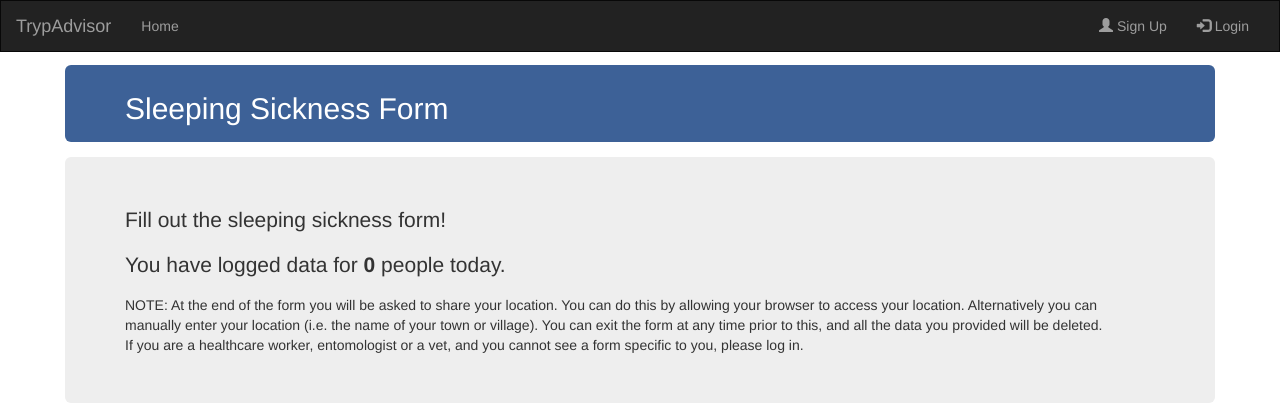
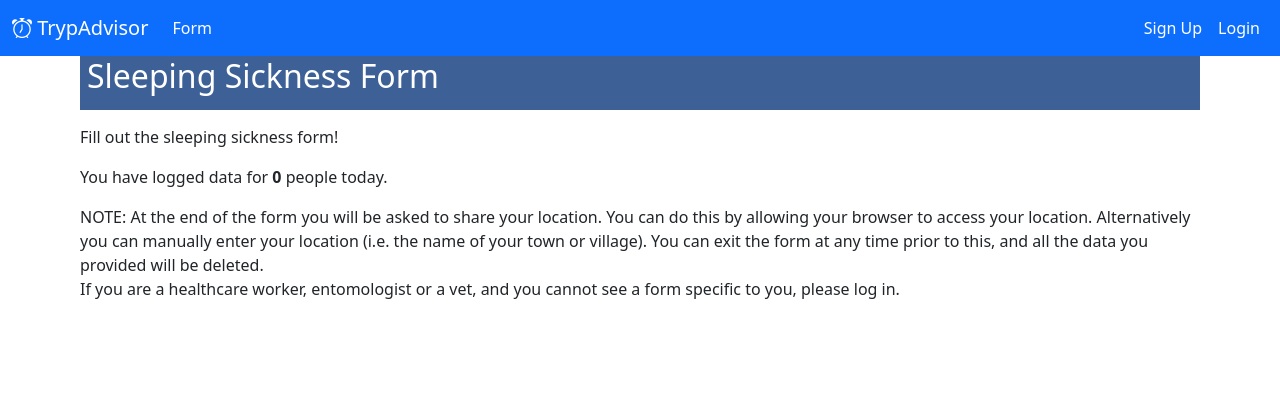
Before and after one commit to ineshbose/UofG_Team_Project_Main, a Django app: page /form/ in a window 1280 px wide. Shown: the top 420 px of the page. Run offline with Django 3.2, Linux system fonts and the light colour scheme; data that the repository does not hold is empty; some libraries are stand-ins or nearby versions.

Commit message:
Base, with latest scripts

```diff
--- a/templates/sleep_app/base.html
+++ b/templates/sleep_app/base.html
@@ -1,49 +1,68 @@
 <!DOCTYPE html>
 {% load static %}
-<html>
+<html lang="en">
 
 <head>
-    <title>TrypAdvisor{% block title_block %} - Sleeping Sickness Surveillance Form{% endblock %}</title>
     <meta charset="utf-8">
-    <meta name="viewport" content="width=device-width, initial-scale=1, shrink-to-fit=no">
+    <meta name="viewport" content="width=device-width, initial-scale=1"><meta name="description" content="">
+    <meta name="author" content="">
     <meta name="generator" content="Jekyll v3.8.5">
-    <link rel="stylesheet" href="https://maxcdn.bootstrapcdn.com/bootstrap/3.3.6/css/bootstrap.min.css">
+    <link rel="icon" href="">
+    <title>
+        TrypAdvisor{% block title_block %} - Sleeping Sickness Surveillance Form{% endblock %}
+    </title>
+    <!-- Bootstrap -->
+    <link href="https://cdn.jsdelivr.net/npm/bootstrap@5.0.0-beta3/dist/css/bootstrap.min.css" rel="stylesheet" integrity="sha384-eOJMYsd53ii+scO/bJGFsiCZc+5NDVN2yr8+0RDqr0Ql0h+rP48ckxlpbzKgwra6" crossorigin="anonymous">
+    <!-- Load icon library -->
+    <link rel="stylesheet" href="https://cdn.jsdelivr.net/npm/bootstrap-icons@1.4.0/font/bootstrap-icons.css">
+    <!-- Custom styles for this template -->
     <link rel="stylesheet" type="text/css" href="{% static 'sleep_app/css/base.css' %}">
-    {% block head_block %}
-    {% endblock %}
+    {% block head_block %}{% endblock %}
 </head>
 
-<body data-new-gr-c-s-check-loaded="14.1000.0" data-gr-ext-installed="">
-<nav class="navbar navbar-inverse" style="position: fixed; top: 0; width: 100%;">
+<body>
+    <nav class="navbar fixed-top navbar-expand-md navbar-dark bg-primary">
         <div class="container-fluid">
-        <div class="navbar-header">
-            <button type="button" class="navbar-toggle collapsed" data-toggle="collapse" data-target="#myNavbar" aria-expanded="false">
-                <span class="icon-bar"></span>
-                <span class="icon-bar"></span>
-                <span class="icon-bar"></span>
+          <a class="navbar-brand" href="{% url 'sleep_app:index' %}"><i class="bi-alarm"></i> TrypAdvisor</a>
+          <button class="navbar-toggler" type="button" data-bs-toggle="collapse" data-bs-target="#navbarSupportedContent" aria-controls="navbarSupportedContent" aria-expanded="false" aria-label="Toggle navigation">
+            <span class="navbar-toggler-icon"></span>
           </button>
-            <a class="navbar-brand" href="/form/">TrypAdvisor</a>
-        </div>
-        <div class="navbar-collapse collapse" id="myNavbar" aria-expanded="false" style="height: 1px;">
-            <ul class="nav navbar-nav">
-                <li><a href="/form/">Home</a></li>
+          <div class="collapse navbar-collapse" id="navbarSupportedContent">
+            <ul class="navbar-nav me-auto">
+              <li class="nav-item">
+                <a class="nav-link active" href="{% url 'sleep_app:main_form_page' %}">Form</a>
+              </li>
               {% if user.is_authenticated %}
               {% if user.is_staff %}
-                <li><a href="/table">Table</a></li>
-                <li><a href="/map">Map</a></li>
-                {% endif %}
+              <li class="nav-item">
+                <a class="nav-link active" href="{% url 'sleep_app:table' %}">Table</a>
+              </li>
+              <li class="nav-item">
+                <a class="nav-link active" href="{% url 'sleep_app:map' %}">Map</a>
+              </li>
               {% endif %}
               {% if user.is_superuser %}
-                <li><a href="/admin">Admin</a></li>
+              <li class="nav-item">
+                <a class="nav-link active" href="/admin">Admin</a>
+              </li>
+              {% endif %}
               {% endif %}
             </ul>
             <ul class="nav navbar-nav navbar-right">
                 {% if user.is_authenticated %}
-                <li><a class="disabled">Hello, {{ user.username }}</a></li>
-                <li><a href="{% url 'sleep_app:logout' %}"><span class="glyphicon glyphicon-log-in"></span> Logout</a></li>
+                <li class="nav-item">
+                    <a class="nav-link active">Hello, {{ user.username }}</a>
+                </li>
+                <li class="nav-item">
+                    <a class="nav-link active" href="{% url 'sleep_app:logout' %}"><span class="glyphicon glyphicon-log-in"></span> Logout</a>
+                </li>
                 {% else %}
-                <li><a href="{% url 'sleep_app:register' %}"><span class="glyphicon glyphicon-user"></span> Sign Up</a></li>
-                <li><a href="{% url 'sleep_app:login' %}"><span class="glyphicon glyphicon-log-in"></span> Login</a></li>
+                <li class="nav-item">
+                    <a class="nav-link active" href="{% url 'sleep_app:register' %}"><span class="glyphicon glyphicon-user"></span> Sign Up</a>
+                </li>
+                <li class="nav-item">
+                    <a class="nav-link active" href="{% url 'sleep_app:login' %}"><span class="glyphicon glyphicon-log-in"></span> Login</a>
+                </li>
                 {% endif %}
             </ul>
           </div>
@@ -58,9 +77,6 @@
     {% endblock %}
 </body>
 
-<script src="https://cpwebassets.codepen.io/assets/common/stopExecutionOnTimeout-157cd5b220a5c80d4ff8e0e70ac069bffd87a61252088146915e8726e5d9f147.js"></script>
-<script src="https://cdnjs.cloudflare.com/ajax/libs/jquery/1.9.1/jquery.min.js"></script>
-<script src="https://cdnjs.cloudflare.com/ajax/libs/twitter-bootstrap/3.3.7/js/bootstrap.min.js"></script>
-<script src="https://cdpn.io/cp/internal/boomboom/pen.js?key=pen.js-704c88a1-c75d-da14-879b-e6d20018820a" crossorigin=""></script>
+<script src="https://cdn.jsdelivr.net/npm/bootstrap@5.0.0-beta3/dist/js/bootstrap.bundle.min.js" integrity="sha384-JEW9xMcG8R+pH31jmWH6WWP0WintQrMb4s7ZOdauHnUtxwoG2vI5DkLtS3qm9Ekf" crossorigin="anonymous"></script>
 
 </html>
```
Lines whose indentation alone changed are shown as unchanged.
